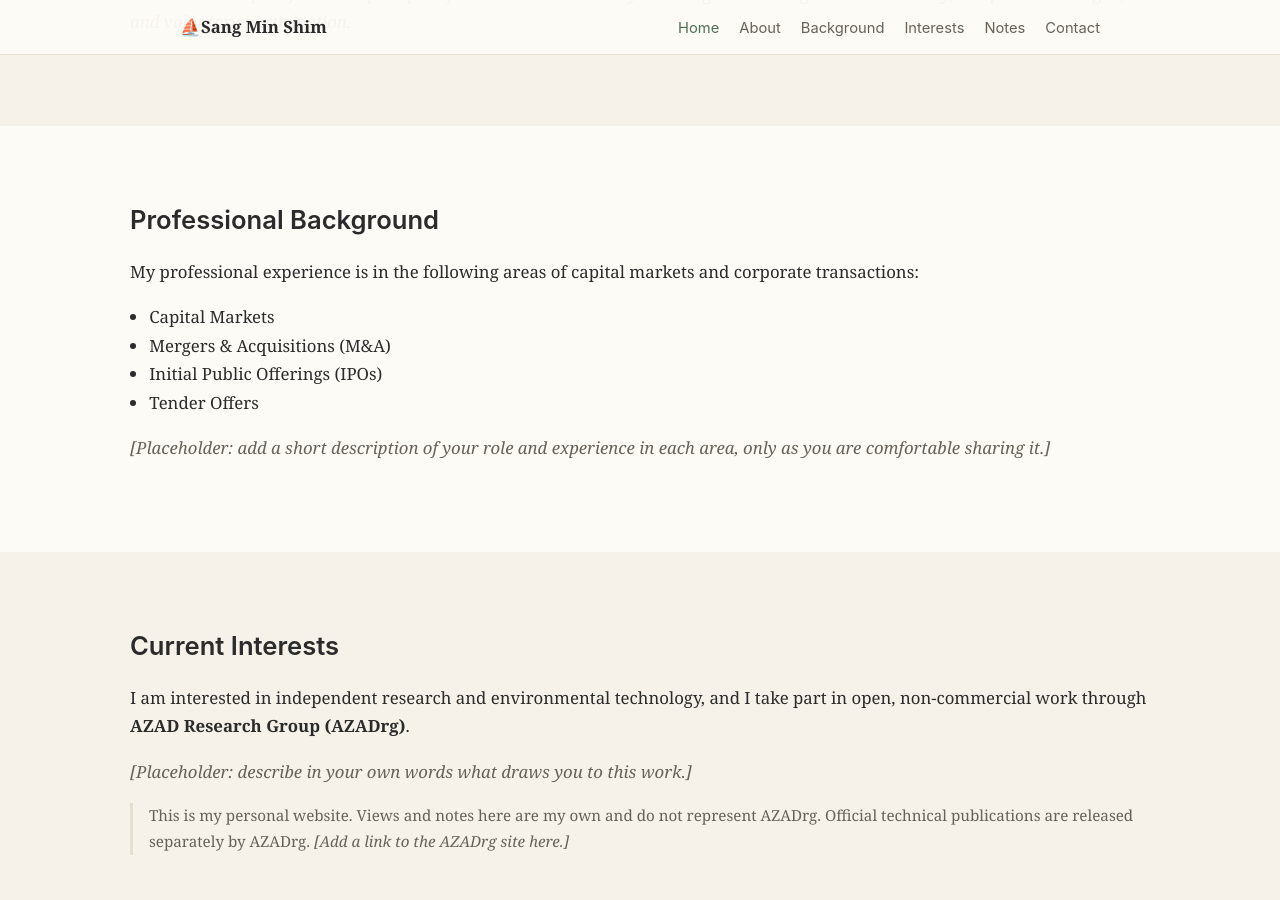
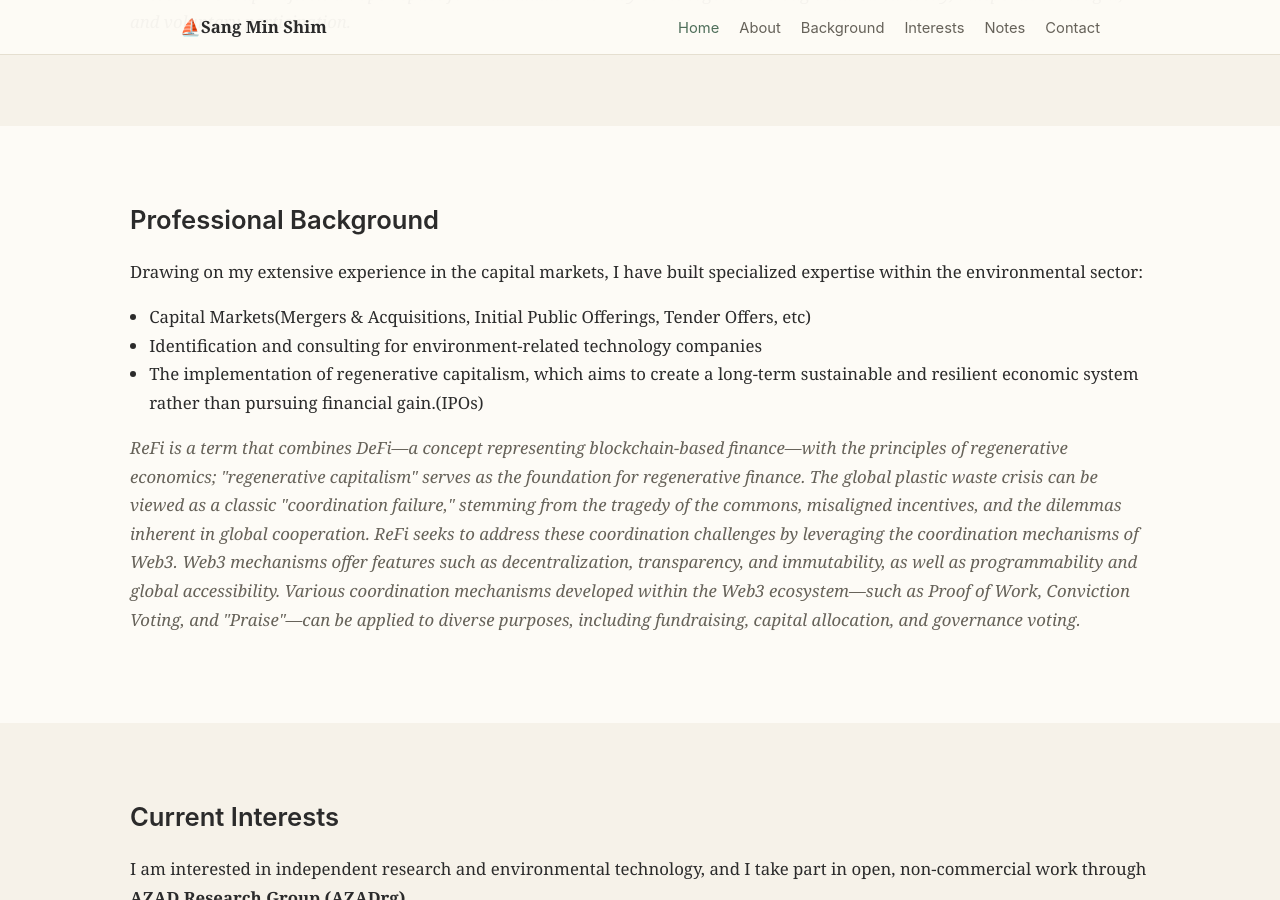
Before and after one commit to ssimsangmin49-creator/personal-home, a Jekyll site: the page index.html, which Jekyll copies as it is, in a window 1280 px wide and 900 px high, scrolled down 1328 px. Built offline with Jekyll 4.4.1, drawn with Linux system fonts in a browser that asks for light colours.

Commit message:
Update index.html

```diff
--- a/index.html
+++ b/index.html
@@ -169,14 +169,16 @@ I belong to no particular religion, nor do I subscribe to any single philosophic
   <section id="background">
     <div class="wrap">
       <h2>Professional Background</h2>
-      <p>My professional experience is in the following areas of capital markets and corporate transactions:</p>
+      <p>Drawing on my extensive experience in the capital markets, I have built specialized expertise within the environmental sector:</p>
       <ul class="plain">
-        <li>Capital Markets</li>
-        <li>Mergers &amp; Acquisitions (M&amp;A)</li>
-        <li>Initial Public Offerings (IPOs)</li>
-        <li>Tender Offers</li>
-      </ul>
-      <p class="placeholder">[Placeholder: add a short description of your role and experience in each area, only as you are comfortable sharing it.]</p>
+        <li>Capital Markets(Mergers &amp; Acquisitions, Initial Public Offerings, Tender Offers, etc)</li>
+        <li>Identification and consulting for environment-related technology companies</li>
+        <li>The implementation of regenerative capitalism, which aims to create a long-term sustainable and resilient economic system rather than pursuing financial gain.(IPOs)</li>
+        </ul>
+      <p class="placeholder">ReFi is a term that combines DeFi—a concept representing blockchain-based finance—with the principles of regenerative economics; "regenerative capitalism" serves as the foundation for regenerative finance.
+The global plastic waste crisis can be viewed as a classic "coordination failure," stemming from the tragedy of the commons, misaligned incentives, and the dilemmas inherent in global cooperation.
+ReFi seeks to address these coordination challenges by leveraging the coordination mechanisms of Web3.
+Web3 mechanisms offer features such as decentralization, transparency, and immutability, as well as programmability and global accessibility. Various coordination mechanisms developed within the Web3 ecosystem—such as Proof of Work, Conviction Voting, and "Praise"—can be applied to diverse purposes, including fundraising, capital allocation, and governance voting.</p>
     </div>
   </section>
 
```
